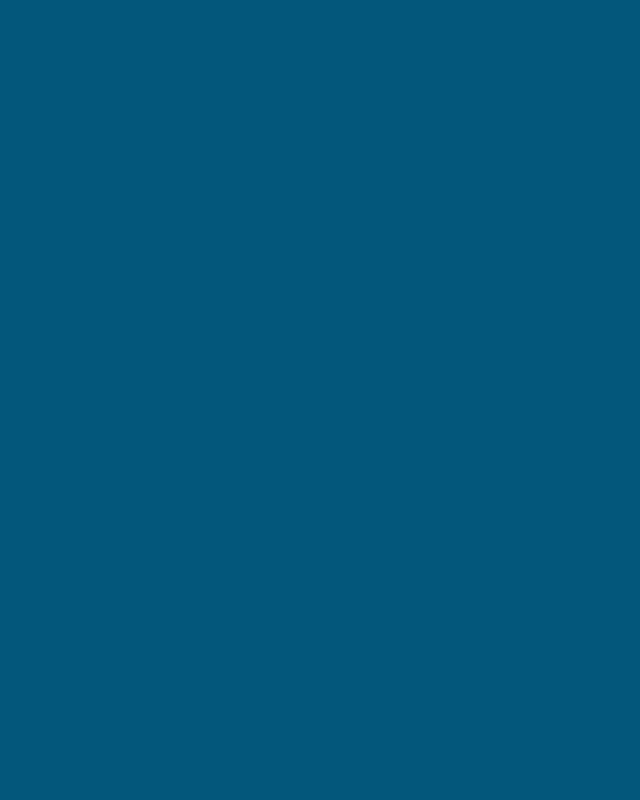
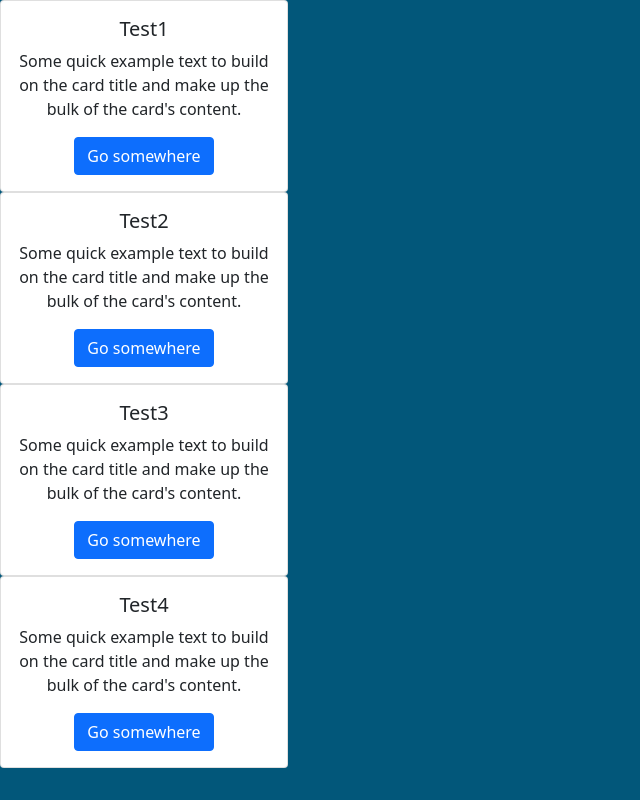
Before and after one commit to ReneP8/techquiz, a React (Create React App) app in the folder web/: page / in a window 1280 px wide. Shown: the whole page, without its empty margins (0-640 px from the left). Built offline with nearby package versions, Linux system fonts and the light colour scheme.

Commit message:
added bootstrap and played with it

```diff
--- a/web/package.json
+++ b/web/package.json
@@ -6,7 +6,9 @@
     "@testing-library/jest-dom": "^5.14.1",
     "@testing-library/react": "^11.2.7",
     "@testing-library/user-event": "^12.8.3",
+    "bootstrap": "^5.1.1",
     "react": "^17.0.2",
+    "react-bootstrap": "^2.0.0-rc.0",
     "react-dom": "^17.0.2",
     "react-router-dom": "^5.3.0",
     "react-scripts": "4.0.3",
--- a/web/src/App.css
+++ b/web/src/App.css
@@ -1,3 +1,3 @@
 body {
-    background-color: #02577a;
+    background-color: #02577a !important;
 }
--- a/web/src/App.jsx
+++ b/web/src/App.jsx
@@ -1,5 +1,6 @@
 import "./App.css";
 import Home from "./pages/Home";
+import 'bootstrap/dist/css/bootstrap.min.css'
 
 import { Route, Switch } from "react-router-dom";
 
@@ -7,7 +8,7 @@ function App() {
   return (
     <div>
       <Switch>
-        <Route path="/home">
+        <Route path="/">
           <Home/>
         </Route>
       </Switch>
--- /dev/null
+++ b/web/src/components/Question.jsx
@@ -0,0 +1,18 @@
+import { Card, Button } from "react-bootstrap";
+
+function Question(props) {
+  return (
+    <Card style={{ width: "18rem" }}>
+      <Card.Body>
+        <Card.Title>{props.title}</Card.Title>
+        <Card.Text>
+          Some quick example text to build on the card title and make up the
+          bulk of the card's content.
+        </Card.Text>
+        <Button variant="primary">Go somewhere</Button>
+      </Card.Body>
+    </Card>
+  );
+}
+
+export default Question;
--- a/web/src/pages/Home.jsx
+++ b/web/src/pages/Home.jsx
@@ -1,5 +1,14 @@
+import  Question  from '../components/Question'
+
 function HomePage() {
-  return <div> Homepage </div>;
+  return (
+    <div style={{width: '100%'}} className="text-center">
+      <Question title="Test1"></Question>
+      <Question title="Test2"></Question>
+      <Question title="Test3"></Question>
+      <Question title="Test4"></Question>
+    </div>
+  );
 }
 
 export default HomePage;
```
Also changed, not shown: 2 other files (tests, documents, lock files or other folders).
